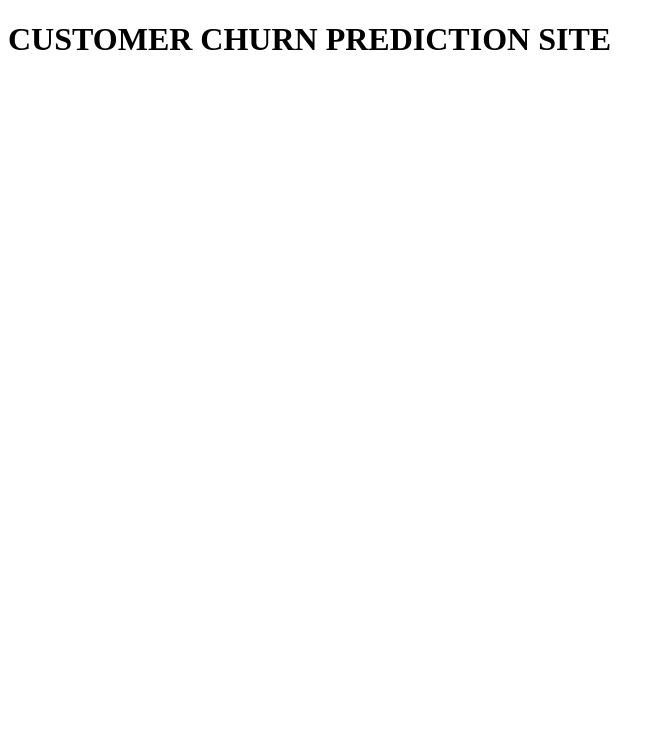
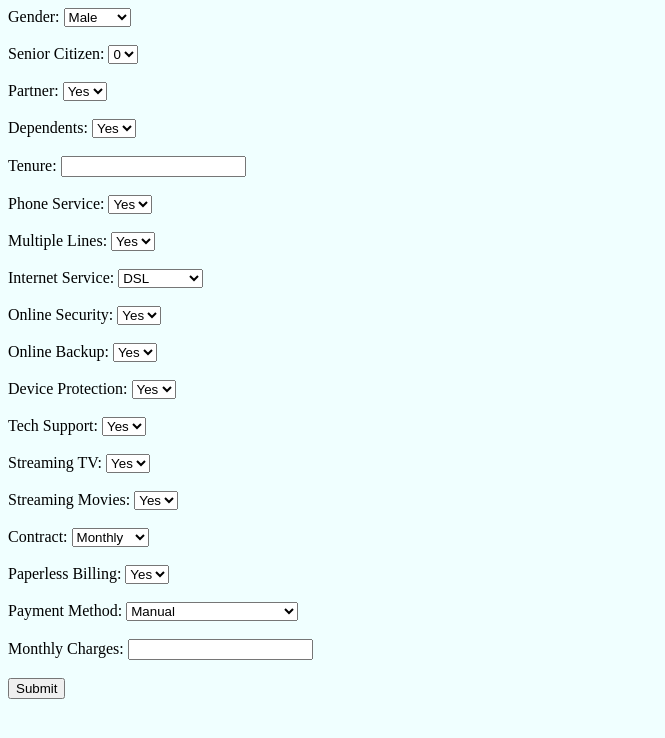
Before and after one commit to GoodnessA1/CUSTOMER_CHURN_PREDICTION, a Flask app: page / in a window 1280 px wide. Shown: the top 738 px of the page, without its empty margins (0-665 px from the left). Run offline with Flask 3, Linux system fonts and the light colour scheme.

Commit message:
programme done

```diff
--- a/app.py
+++ b/app.py
@@ -1,11 +1,86 @@
-from flask import Flask, render_template
+from flask import Flask, render_template, request
 from keras._tf_keras.keras.models import load_model
+import pandas as pd
+import nbimporter
+from main import scaler
+from sklearn.preprocessing import OneHotEncoder, LabelEncoder, StandardScaler
+
+#datasets stuffs
+dataset = pd.read_csv('TelecomCustomerChurn.csv')
+le_g = LabelEncoder()
+le_p = LabelEncoder()
+le_d = LabelEncoder()
+le_P = LabelEncoder()
+le_o = LabelEncoder()
+le_O = LabelEncoder()
+le_D = LabelEncoder()
+le_T = LabelEncoder()
+le_s = LabelEncoder()
+le_S = LabelEncoder()
+le_paper = LabelEncoder()
+le_payment = LabelEncoder()
+le_churn = LabelEncoder()
+le_m = LabelEncoder()
+le_i = LabelEncoder()
+le_contract = LabelEncoder()
+
+dataset['Contract'] = le_contract.fit_transform(dataset['Contract'])
+dataset['PaymentMethod'] = le_payment.fit_transform(dataset['PaymentMethod'])
+
+dataset['MultipleLines'] = le_m.fit_transform(dataset['MultipleLines'])
+dataset['InternetService'] = le_i.fit_transform(dataset['InternetService'])
+dataset['Gender'] = le_g.fit_transform(dataset['Gender'])
+dataset['Partner'] = le_p.fit_transform(dataset['Partner'])
+dataset['Dependents'] = le_d.fit_transform(dataset['Dependents'])
+dataset['PhoneService'] = le_P.fit_transform(dataset['PhoneService'])
+dataset['OnlineBackup'] = le_o.fit_transform(dataset['OnlineBackup'])
+dataset['OnlineSecurity'] = le_O.fit_transform(dataset['OnlineSecurity'])
+dataset['DeviceProtection'] = le_D.fit_transform(dataset['DeviceProtection'])
+dataset['TechSupport'] = le_T.fit_transform(dataset['TechSupport'])
+dataset['StreamingTV'] = le_s.fit_transform(dataset['StreamingTV'])
+dataset['StreamingMovies'] = le_S.fit_transform(dataset['StreamingMovies'])
+dataset['PaperlessBilling'] = le_paper.fit_transform(dataset['PaperlessBilling'])
+dataset['Churn'] = le_churn.fit_transform(dataset['Churn'])
+
+
+#model wahala
+model = load_model('model.keras')
 
 app = Flask(__name__)
 
-@app.route('/')
+@app.route('/', methods=['GET', 'POST'])
 def home():
+    if request.method == 'POST':
+    # Retrieve individual form values
+        gender = le_g.transform(request.form.get("gender"))
+        senior_citizen = request.form.get("seniorCitizen")
+        partner = le_p.transform(request.form.get("partner"))
+        dependents = le_d.transform(request.form.get("dependents"))
+        tenure = request.form.get("tenure")
+        phone_service = le_P.transform(request.form.get("phoneService"))
+        multiple_lines = le_m.transform(request.form.get("multipleLines"))
+        internet_service = le_i.transform(request.form.get("internetService"))
+        online_security = le_O.transform(request.form.get("onlineSecurity"))
+        online_backup = le_o.transform(request.form.get("onlineBackup"))
+        device_protection = le_D.transform(request.form.get("deviceProtection"))
+        tech_support = le_T.transform(request.form.get("techSupport"))
+        streaming_tv = le_s.transform(request.form.get("streamingTV"))
+        streaming_movies = le_S.transform(request.form.get("streamingMovies"))
+        contract = le_contract.transform(request.form.get("contract"))
+        paperless_billing = le_paper.transform(request.form.get("paperlessBilling"))
+        payment_method = le_payment.transform(request.form.get("paymentMethod"))
+        monthly_charges = request.form.get("monthlyCharges")
+        prediction = model.predict(scaler[gender, senior_citizen, partner, dependents, tenure, phone_service, multiple_lines,
+                                          internet_service, online_security, online_backup, device_protection, tech_support,
+                                          streaming_tv, streaming_movies, contract, paperless_billing, payment_method,
+                                          monthly_charges])
+        print(prediction)
+
+        return ('''<p>This is the predicton {{prediction}}</p>''')
+
     return render_template('index.html')
+
+
 
 if '__main__' == __name__:
     app.run(host='0.0.0.0', debug=True, port=8080)
--- a/templates/index.html
+++ b/templates/index.html
@@ -1,11 +1,128 @@
 <!DOCTYPE html>
-<html>
+<html lang="en">
 <head>
+    <meta charset="UTF-8">
+    <meta name="viewport" content="width=device-width, initial-scale=1.0">
     <title>CUSTOMER CHURN PREDICTION</title>
     <style>
+        body{
+            background-color: azure;
+        }
+        form {
+            align-items: center;
+            justify-content: center;
+        }
     </style>
 </head>
+
 <body>
-        <h1>CUSTOMER CHURN PREDICTION SITE</h1>
+    <form>
+        <label for="gender">Gender:</label>
+        <select id="gender" name="gender">
+            <option value="male">Male</option>
+            <option value="female">Female</option>
+        </select><br><br>
+
+        <label for="seniorCitizen">Senior Citizen:</label>
+        <select id="seniorCitizen" name="seniorCitizen">
+            <option value="0">0</option>
+            <option value="1">1</option>
+        </select><br><br>
+
+        <label for="partner">Partner:</label>
+        <select id="partner" name="partner">
+            <option value="yes">Yes</option>
+            <option value="no">No</option>
+        </select><br><br>
+
+        <label for="dependents">Dependents:</label>
+        <select id="dependents" name="dependents">
+            <option value="yes">Yes</option>
+            <option value="no">No</option>
+        </select><br><br>
+
+        <label for="tenure">Tenure:</label>
+        <input type="number" id="tenure" name="tenure"><br><br>
+
+        <label for="phoneService">Phone Service:</label>
+        <select id="phoneService" name="phoneService">
+            <option value="yes">Yes</option>
+            <option value="no">No</option>
+        </select><br><br>
+
+        <label for="multipleLines">Multiple Lines:</label>
+        <select id="multipleLines" name="multipleLines">
+            <option value="yes">Yes</option>
+            <option value="no">No</option>
+        </select><br><br>
+
+        <label for="internetService">Internet Service:</label>
+        <select id="internetService" name="internetService">
+            <option value="dsl">DSL</option>
+            <option value="fiber-optic">Fiber optic</option>
+            <option value="no">No</option>
+        </select><br><br>
+
+        <label for="onlineSecurity">Online Security:</label>
+        <select id="onlineSecurity" name="onlineSecurity">
+            <option value="yes">Yes</option>
+            <option value="no">No</option>
+        </select><br><br>
+
+        <label for="onlineBackup">Online Backup:</label>
+        <select id="onlineBackup" name="onlineBackup">
+            <option value="yes">Yes</option>
+            <option value="no">No</option>
+        </select><br><br>
+
+        <label for="deviceProtection">Device Protection:</label>
+        <select id="deviceProtection" name="deviceProtection">
+            <option value="yes">Yes</option>
+            <option value="no">No</option>
+        </select><br><br>
+
+        <label for="techSupport">Tech Support:</label>
+        <select id="techSupport" name="techSupport">
+            <option value="yes">Yes</option>
+            <option value="no">No</option>
+        </select><br><br>
+
+        <label for="streamingTV">Streaming TV:</label>
+        <select id="streamingTV" name="streamingTV">
+            <option value="yes">Yes</option>
+            <option value="no">No</option>
+        </select><br><br>
+
+        <label for="streamingMovies">Streaming Movies:</label>
+        <select id="streamingMovies" name="streamingMovies">
+            <option value="yes">Yes</option>
+            <option value="no">No</option>
+        </select><br><br>
+
+        <label for="contract">Contract:</label>
+        <select id="contract" name="contract">
+            <option value="monthly">Monthly</option>
+            <option value="one-year">One year</option>
+            <option value="two-year">Two year</option>
+        </select><br><br>
+
+        <label for="paperlessBilling">Paperless Billing:</label>
+        <select id="paperlessBilling" name="paperlessBilling">
+            <option value="yes">Yes</option>
+            <option value="no">No</option>
+        </select><br><br>
+
+        <label for="paymentMethod">Payment Method:</label>
+        <select id="paymentMethod" name="paymentMethod">
+            <option value="manual">Manual</option>
+            <option value="bank-transfer">Bank transfer (automatic)</option>
+            <option value="credit-card">Credit card (automatic)</option>
+        </select><br><br>
+
+        <label for="monthlyCharges">Monthly Charges:</label>
+        <input type="number" id="monthlyCharges" name="monthlyCharges" step="0.01"><br><br>
+
+        <button type="submit">Submit</button>
+    </form>
 </body>
 </html>
```
Lines whose indentation alone changed are shown as unchanged.
